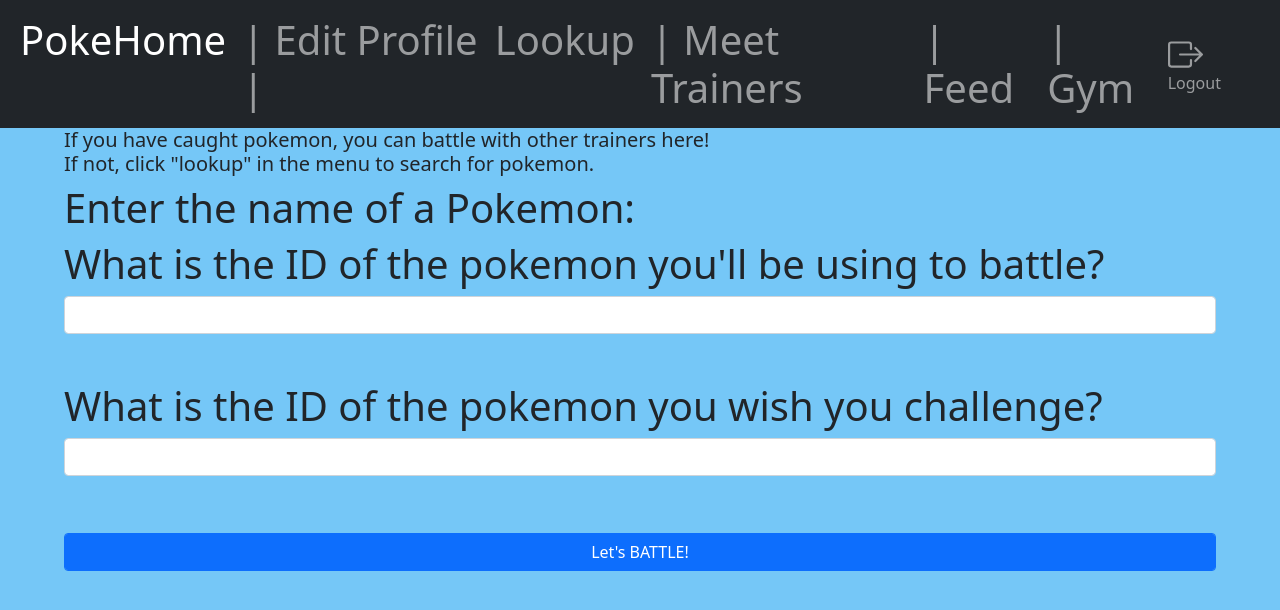
After one commit to Grrrlach/pokemon_battle, a Flask app: page /battle in a window 1280 px wide. The commit adds this page. Shown: the top 610 px of the page. Run offline with Flask 2, Linux system fonts and the light colour scheme; the visitor is signed in with stand-in values (Sample User, id 1); data comes from the database, SQL or seed files in the repository; data that the repository does not hold is empty; some libraries are stand-ins or nearby versions.

Commit message:
battle route edits - still empty lists

```diff
--- a/app/blueprints/auth/forms.py
+++ b/app/blueprints/auth/forms.py
@@ -19,7 +19,7 @@
     first_name = StringField('First Name', validators = [DataRequired()])
     last_name = StringField('Last Name', validators = [DataRequired()])
     email = StringField('Email', validators = [DataRequired(), Email()])
-    password = PasswordField('Password', validators = [DataRequired(), EqualTo('confirm_password', message="Your passwords didn't match!")])
+    password = PasswordField('Password', validators = [DataRequired()])
     confirm_password = PasswordField('Confirm Password', validators = [DataRequired(), EqualTo('password', message="Your passwords didn't match!")])
     submit = SubmitField('Register, brave Pokemon Trainer!')
 
--- a/app/blueprints/auth/routes.py
+++ b/app/blueprints/auth/routes.py
@@ -2,7 +2,7 @@
 import requests
 # from .forms import PokemonForm,
 from .forms import LoginForm, RegisterForm, PasswordField, EditProfileForm
-from wtforms.validators import EqualTo, DataRequired, ValidationError
+from wtforms.validators import EqualTo, DataRequired, ValidationError, Email
 from app.models import User
 from flask_login import login_user, current_user, logout_user, login_required
 from . import bp as auth
@@ -43,7 +43,8 @@
 @auth.route('/register', methods=['GET', 'POST'])
 def register():
     form = RegisterForm()
-    if request.method == 'POST' and form.validate_on_submit():
+    # if request.method == 'POST' and form.validate_on_submit():
+    if request.method == 'POST':
         try:
             new_user_data = {
                 "first_name":form.first_name.data.title(),
@@ -63,6 +64,7 @@
             error_string = "Beedrills got in our machine! Something went wront with your registration. Come back when we've caught them and patched up!"
             return render_template ('register.html.j2', form = form, error=error_string)
         return redirect(url_for('auth.login'))
+    flash ('Something went wrong. Please check your form carefully and try again.', "danger")
     return render_template('register.html.j2', form = form)
 
 @auth.route('/edit_profile', methods=['GET', "POST"])
--- a/app/blueprints/main/forms.py
+++ b/app/blueprints/main/forms.py
@@ -11,3 +11,8 @@
     poke_id = StringField('Search for a Pokemon', validators = [DataRequired()])
     # password = PasswordField('Password', validators=[DataRequired()])
     submit = SubmitField('Submit')
+
+class BattleForm(FlaskForm):
+    my_pokemon_id = StringField("What is the ID of the pokemon you'll be using to battle?", validators= [DataRequired()])
+    their_pokemon_id = StringField("What is the ID of the pokemon you wish you challenge?", validators= [DataRequired()])
+    submit = SubmitField ("Let's BATTLE!")
--- a/app/blueprints/main/routes.py
+++ b/app/blueprints/main/routes.py
@@ -1,12 +1,14 @@
 from flask import render_template, request, redirect, url_for, flash
 import requests
-from .forms import PokemonForm
+from .forms import *
 from wtforms.validators import EqualTo, DataRequired, ValidationError
 from flask_login import login_user, current_user, logout_user, login_required
 from . import bp as main
 from app import db
 from app.models import Pokemon
 from sqlalchemy import and_
+import time
+import random
 
 @main.route('/', methods = ['GET'])
 def index():
@@ -109,9 +111,128 @@
     flash (f'You have released your {pokemon_name}.', 'warning')
     return redirect(url_for('main.pokemon'))
 
-# @main.route('/battle', methods=['GET', 'POST'])
-# @login_required
-# def battle()
+@main.route('/battle', methods=['GET', 'POST'])
+@login_required
+def battle():
+    form = BattleForm()
+    my_pokemon = Pokemon.query.filter(Pokemon.user_id==current_user.id).all()
+    # return str(my_pokemon)
+    other_pokemon = Pokemon.query.filter(Pokemon.user_id != current_user.id).order_by(Pokemon.user_id.desc())
+
+    if request.method == "POST":
+        my_pokemon_id = request.form.get('my_pokemon_id')
+        their_pokemon_id = request.form.get('their_pokemon_id')
+        my_one_pokemon = Pokemon.query.filter(Pokemon.id == my_pokemon_id).first()
+        their_one_pokemon = Pokemon.query.filter(Pokemon.id == their_pokemon_id).first()
+        other_user = their_one_pokemon.user_id
+
+
+        my_id_list = []
+        for pokemon in my_pokemon:
+            my_id_list.append(pokemon.id)
+        other_id_list = []
+        for pokemon in other_pokemon:
+            other_id_list.append(pokemon.id)
+
+
+        if my_pokemon_id not in my_id_list:
+            flash ("That isn't one of your pokemon!", "danger")
+            return redirect (url_for('main.battle', my_pokemon = my_pokemon, other_pokemon = other_pokemon))
+
+        elif their_pokemon_id not in other_id_list:
+            flash ("That isn't an available pokemon!", "danger")
+            return redirect (url_for('main.battle'))
+
+        else:
+            flash (f'{my_pokemon.poke_name} uses {their_one_pokemon.move}: {my_pokemon.move_description}', 'warning')
+            time.sleep(1)
+            flash (f'{their_one_pokemon.poke_name} uses {my_pokemon.move}: {their_one_pokemon.move_description}', 'warning')
+            time.sleep(1)
+            flash ('.....')
+            time.sleep(3)
+
+        while True:
+            my_hp = Pokemon.query.filter(Pokemon.user_id == my_pokemon_id).hit_points.all()[0] * random.randint(1,10)
+            my_defense = Pokemon.query.filter(Pokemon.user_id == my_pokemon_id).defense.all()[0] * random.randint(1,10)
+            my_attack = Pokemon.query.filter(Pokemon.user_id == my_pokemon_id).attack.all()[0] * random.randint(1,10)
+            their_hp = Pokemon.query.filter(Pokemon.user_id == their_pokemon_id).hit_points.all()[0] * random.randint(1,10)
+            their_defense = Pokemon.query.filter(Pokemon.user_id == their_pokemon_id).defense.all()[0] * random.randint(1,10)
+            their_attack = Pokemon.query.filter(Pokemon.user_id == their_pokemon_id).attack.all()[0] * random.randint(1,10)
+
+            if their_attack > my_defense:
+                my_hp -= their_attack
+                if my_hp <=0:
+                    flash (f"{their_pokemon_id} wins!!!")
+                    current_user.wins -=1
+                    other_user.wins +=1
+                    return redirect (url_for('main.battle'))
+                else:
+                    continue
+
+            elif my_attack > their_defense:
+                if their_hp <=0:
+                    flash (f"{my_pokemon} wins!!!")
+                    current_user.wins +=1
+                    other_user.wins -=1
+                    return redirect (url_for('main.battle'))
+                else:
+                    continue
+
+            while True:
+                my_hp = Pokemon.query.filter(Pokemon.user_id == my_pokemon_id).hit_points.all()[0] * random.randint(1,10)
+                my_defense = Pokemon.query.filter(Pokemon.user_id == my_pokemon_id).defense.all()[0] * random.randint(1,10)
+                my_attack = Pokemon.query.filter(Pokemon.user_id == my_pokemon_id).attack.all()[0] * random.randint(1,10)
+                their_hp = Pokemon.query.filter(Pokemon.user_id == their_pokemon_id).hit_points.all()[0] * random.randint(1,10)
+                their_defense = Pokemon.query.filter(Pokemon.user_id == their_pokemon_id).defense.all()[0] * random.randint(1,10)
+                their_attack = Pokemon.query.filter(Pokemon.user_id == their_pokemon_id).attack.all()[0] * random.randint(1,10)
+
+                if my_attack > their_defense and my_defense > their_attack:
+                    flash (f"{my_pokemon} wins!!!")
+                    current_user.wins +=1
+                    other_user.wins -=1
+                    return redirect (url_for('main.battle'))
+                elif their_attack > my_defense and their_defense > my_attack:
+                    flash (f"{their_one_pokemon} wins!!!")
+                    current_user.wins -=1
+                    other_user.wins +=1
+                    return redirect (url_for('main.battle'))
+                else:
+                    continue
+    else:
+
+        return render_template('/battle.html.j2', form=form, my_pokemon = my_pokemon, other_pokemon = other_pokemon)
+
+
+# if method is post:
+    # import time
+    # my_pokemon_hp = hp * random.randint(1,10)
+    # their_pokemon_hp = hp*random.randint(1,10)
+
+    # my_pokemon attack = attack * random.randint(1,10)
+    # their_pokemon attack = attack * random.randint(1,10)
+    # my_pokemon defense = defense * random.randint(1,10)
+    # their_pokemon defense = defense * random.randint(1,10)
+
+    # flash (f'my_pokemon.poke_name uses my_pokemon.move: my_pokemon.move_description', 'warning')
+    # flash (f'{their_pokemon.poke_name} uses {their_pokemon.move}: {their_pokemon.move_description', 'warning'})
+
+    # while True:
+        # if my_pokemon_attack > their_pokemon_defense & my_pokemon_defense>their_pokemon_attack:
+            # time.sleep(2)
+            # flash (f'{my_pokemon.poke_name} wins!!!')
+            # current_user.wins +=1
+            # other user.wins -=1
+            # return redirect(url_for('battle'))
+        # elif my_pokemon_attack<their_pokemon_defense & my_pokemon_defense<their_pokemon_attack:
+            # time.sleep(2)
+            # flash (f'{their_pokemon.poke_name} wins!!!')
+            # current_user.wins -=1
+            # other user.wins +=1
+            # return redirect(url_for('battle'))
+        # elif my_pokemon_attack == their_pokemon_defense or my_pokemon_defense == their_pokemon_attack:
+            # continue
+
+
 #
 # create my_selected_pokemon
 
@@ -120,17 +241,40 @@
 # display table
 # for pokemon in their pokemon
 # display row
-# change let it go button to select for battle button
-# button creates their_pokemon
 
 #for current user
 # display table
 # for pokemon in my_pokemon
 # display row
-# change let it go button to select for battle button
-
-# display button to submit
+# put form at bottom asking what pokemon of their you want to battle, and what pokemon of yours you want to battle
+# display button to submit form
 
 
 # if method is post:
-#
+    # import time
+    # my_pokemon_hp = hp * random.randint(1,10)
+    # their_pokemon_hp = hp*random.randint(1,10)
+
+    # my_pokemon attack = attack * random.randint(1,10)
+    # their_pokemon attack = attack * random.randint(1,10)
+    # my_pokemon defense = defense * random.randint(1,10)
+    # their_pokemon defense = defense * random.randint(1,10)
+
+    # flash (f'my_pokemon.poke_name uses my_pokemon.move: my_pokemon.move_description', 'warning')
+    # flash (f'{their_pokemon.poke_name} uses {their_pokemon.move}: {their_pokemon.move_description', 'warning'})
+
+    # while True:
+        # if my_pokemon_attack > their_pokemon_defense & my_pokemon_defense>their_pokemon_attack:
+            # time.sleep(2)
+            # flash (f'{my_pokemon.poke_name} wins!!!')
+            # current_user.wins +=1
+            # other user.wins -=1
+            # return redirect(url_for('battle'))
+        # elif my_pokemon_attack<their_pokemon_defense & my_pokemon_defense<their_pokemon_attack:
+            # time.sleep(2)
+            # flash (f'{their_pokemon.poke_name} wins!!!')
+            # current_user.wins -=1
+            # other user.wins +=1
+            # return redirect(url_for('battle'))
+        # elif my_pokemon_attack == their_pokemon_defense or my_pokemon_defense == their_pokemon_attack:
+            # continue
--- a/app/models.py
+++ b/app/models.py
@@ -28,8 +28,8 @@
         backref=db.backref('followers', lazy='dynamic'),
         lazy='dynamic'
         )
-    # wins = db.Column(db.Integer)
-    # losses = db.Column(db.Integer)
+    wins = db.Column(db.Integer)
+    losses = db.Column(db.Integer)
 
     token = db.Column(db.String, index = True, unique=True)
     token_exp = db.Column (db.DateTime)
--- /dev/null
+++ b/app/templates/battle.html.j2
@@ -0,0 +1,96 @@
+{% extends 'base.html.j2' %}
+
+{% block title %}
+Welcome to the Pokemon Gym!
+{% endblock %}
+
+{% block content %}
+    <div style="width: 90%; margin:auto;">
+        <h5>If you have caught pokemon, you can battle with other trainers here!<br>
+        If not, click "lookup" in the menu to search for pokemon.<h5>
+    </div>
+    <div class = "form-group">
+        <h1>Enter the name of a Pokemon:</h1>
+
+        <form action='{{url_for("main.battle")}}' method="POST">
+        {{ form.hidden_tag() }}
+        {{ form.my_pokemon_id.label (class = "form-label")}}
+        {{ form.my_pokemon_id(class = "form-control") }} <br>
+
+        {{ form.their_pokemon_id.label (class = "form-label")}}
+        {{ form.their_pokemon_id(class = "form-control") }} <br>
+
+        {{form.submit(class="btn btn-primary form-control")}}
+
+
+        {% if my_pokemon %}
+            <table class="table table-striped table-hover">
+            <h5>
+                <thead>
+                    <tr>
+                        <th>Your pokemon right now:</th>
+                    </tr>
+                </thead>
+                <thead>
+                    <tr>
+                    <th scope="col">Pokemon Name</th>
+                    <th scope="col">Pokemon ID</th>
+                    <th scope="col">Trainer Number</th>
+                    <th scope="col">HP Base</th>
+                    <th scope="col">Defense Base</th>
+                    <th scope="col">Attack Base</th>
+                    <th scope="col">Favorite Move</th>
+                    <th scope="col">Picture Link</th>
+                    </tr>
+                </thead>
+
+                <tbody>
+                    {% for pokemon in my_pokemon %}
+                        <tr>
+                            <td><a href="https://pokeapi.co/api/v2/pokemon/{{pokemon.poke_name}}"><h6>{{pokemon.poke_name.title()}}</h6></a></td>
+                            <td>{{pokemon.id}}</td>
+                            <td>{{pokemon.user_id}}
+                            <td>{{pokemon.hit_points}}</td>
+                            <td>{{pokemon.defense}}</td>
+                            <td>{{pokemon.attack}}</td>
+                            <td>{{pokemon.move}}</td>
+                            <td><a href="https://pokeapi.co/api/v2/pokemon/{{pokemon.poke_name}}"><img src="{{pokemon.image}}" style="height:25px";></td>
+                        </tr>
+                    {% endfor %}
+                </tbody>
+                <thead>
+                    <tr>
+                        <th>The pokemon available for battle:</th>
+                    </tr>
+                </thead>
+                <thead>
+                    <tr>
+                    <th scope="col">Pokemon Name</th>
+                    <th scope="col">Pokemon ID</th>
+                    <th scope="col">Trainer Number</th>
+                    <th scope="col">HP Base</th>
+                    <th scope="col">Defense Base</th>
+                    <th scope="col">Attack Base</th>
+                    <th scope="col">Favorite Move</th>
+                    <th scope="col">Picture Link</th>
+                    </tr>
+                </thead>
+                <tbody>
+                    {% for pokemon in other_pokemon %}
+                        <tr>
+                            <td><a href="https://pokeapi.co/api/v2/pokemon/{{pokemon.poke_name}}">{{pokemon.poke_name.title()}}</a></td>
+                            <td>{{pokemon.id}}
+                            <td>{{pokemon.user_id}}
+                            <td>{{pokemon.hit_points}}</td>
+                            <td>{{pokemon.defense}}</td>
+                            <td>{{pokemon.attack}}</td>
+                            <td>{{pokemon.move}}</td>
+                            <td><a href='{{pokemon.image}}'><img src='{{pokemon.image}}' style='width: 20px; height: 20px;'></a></td>
+                        </tr>
+                    {% endfor %}
+            </h5>
+            </table>
+        {% endif %}
+    </div>
+
+{% endblock %}
--- a/app/templates/includes/nav.html.j2
+++ b/app/templates/includes/nav.html.j2
@@ -33,7 +33,10 @@
                               <a class= "nav-link" href="{{url_for('social.show_users')}}">| Meet Trainers</a>
                             </li>
                             <li class = "nav-item">
-                              <a class= "nav-link" href="{{url_for('social.feed')}}">|Feed</a>
+                              <a class= "nav-link" href="{{url_for('social.feed')}}">| Feed</a>
+                            </li>
+                            <li class="nav-item">
+                              <a class="nav-link" href="{{url_for('main.battle')}}">| Gym</a>
                             </li>
                           {% endif %}
                         {% endif %}
```
Also changed, not shown: app/templates/pokemon.html.j2 (+19 -0 lines).
